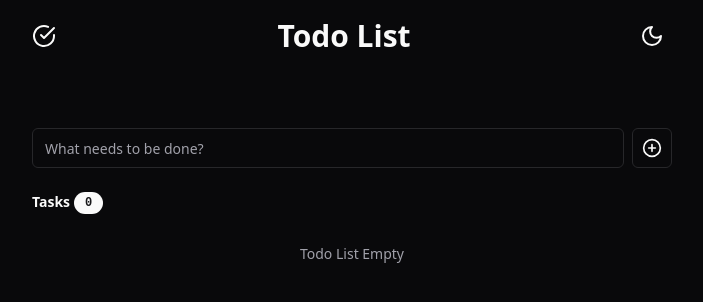
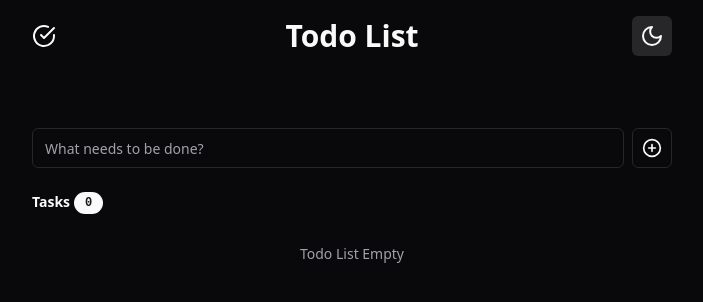
Before and after one commit to AshtonHeald/todo, a React (Vite) app: page / in a window 1280 px wide. Shown: the top 302 px of the page, without its empty margins (288-991 px from the left). Built offline with nearby package versions, Linux system fonts and the light colour scheme.

Commit message:
fixed header alignmet and edited theme-button

```diff
--- a/src/components/mode-toggle.tsx
+++ b/src/components/mode-toggle.tsx
@@ -15,7 +15,7 @@ export function ModeToggle() {
   return (
     <DropdownMenu>
       <DropdownMenuTrigger asChild>
-      <Button variant="ghost" size="icon">
+      <Button variant="secondary" size="icon">
 
           <Sun className="h-6 w-6rotate-0 scale-100 transition-all dark:-rotate-90 dark:scale-0" />
           <Moon className="absolute h-6 w-6 rotate-90 scale-0 transition-all dark:rotate-0 dark:scale-100" />
--- a/src/layouts/Header.tsx
+++ b/src/layouts/Header.tsx
@@ -3,7 +3,7 @@ import { ModeToggle } from "../components/mode-toggle";
 const Header = () => {
 	return (
 		<header className="flex items-center justify-between w-auto min-h-16 p-4">
-			<div className="">
+			<div className="mr-4">
 				<CheckCircle size={24} />
 			</div>
 			<div className="flex-1">
```
